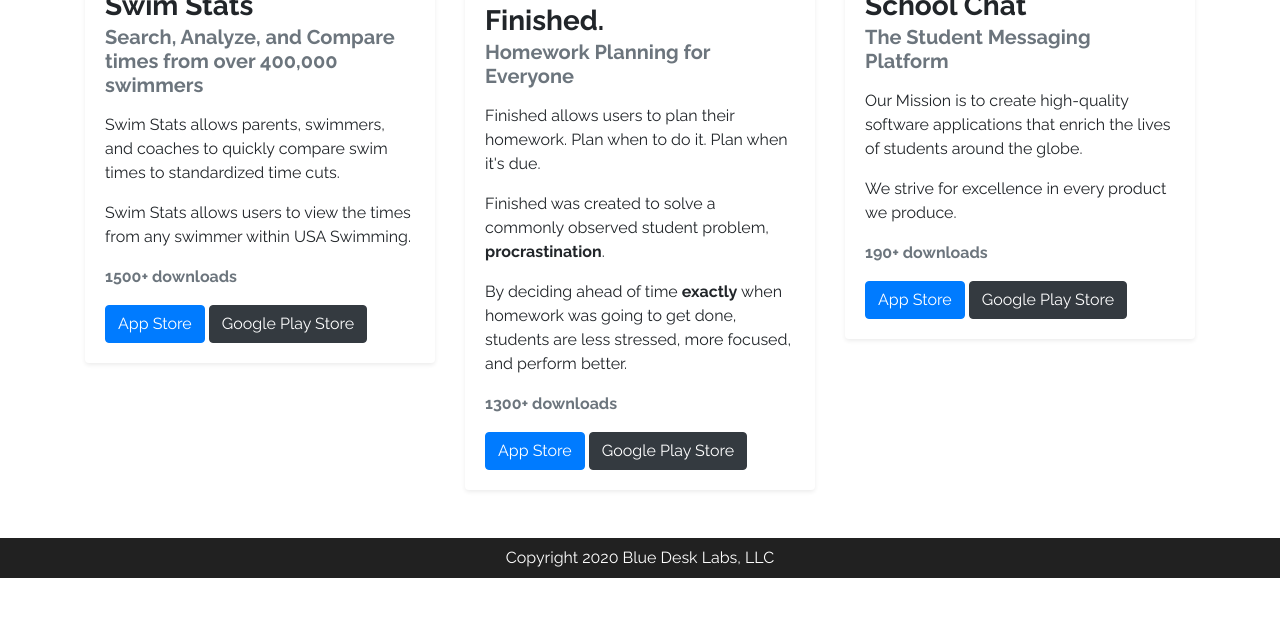
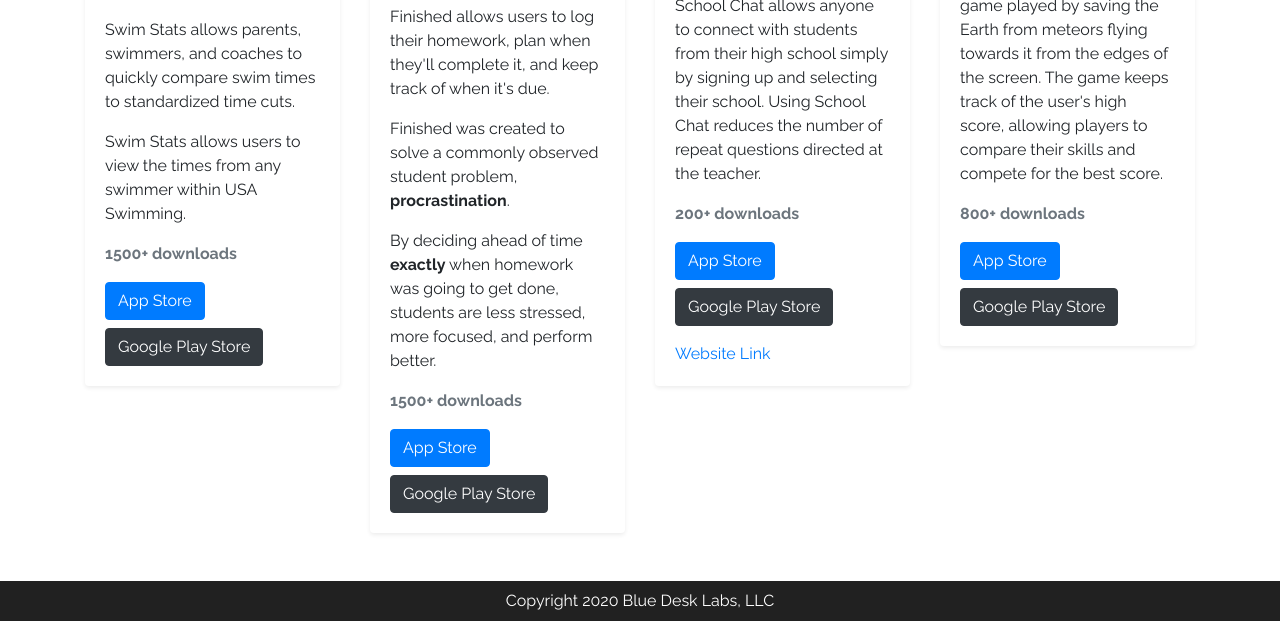
Before and after one commit to BlueDeskLabs/BlueDeskLabs.github.io, a plain HTML site: page products.html in a window 1280 px wide. Shown: the part 661-1282 px from the top of the page. Before the commit the page ends 1239 px from the top, so only its background shows below. Drawn offline with nearby package versions, Linux system fonts and the light colour scheme.

Commit message:
fix links and add meteor storm

```diff
--- a/products.html
+++ b/products.html
@@ -85,21 +85,21 @@
         </section>
         <section class="container">
             <div class="row">
-                <div class="col-12 col-md-4">
+                <div class="col-12 col-md-3">
                     <div class="card shadow-sm border-0 mb-5">
                         <img src="images/product-logos/swimstats.png" class="card-img-top"
                             alt="Finished Product Logo Icon">
                         <div class="card-body">
                             <h3 class="card-title font-weight-bold mb-2">Swim Stats</h3>
                             <h5 class="card-subtitle text-muted font-weight-bold mb-3">Search, Analyze, and
-                                Compare times from over 400,000 swimmers
+                                Compare times from USA Swimmers
                             </h5>
                             <p>Swim Stats allows parents, swimmers, and coaches to quickly compare swim times to
                                 standardized time cuts.
                             </p>
                             <p>Swim Stats allows users to view the times from any swimmer within USA Swimming.</p>
                             <p class="mt-3 text-muted font-weight-bold">1500+ downloads</p>
-                            <a class="btn btn-primary"
+                            <a class="btn btn-primary mb-2"
                                 href="https://apps.apple.com/us/app/swim-stats-view-swim-times/id1471724755">
                                 App Store
                             </a>
@@ -110,7 +110,7 @@
                         </div>
                     </div>
                 </div>
-                <div class="col-12 col-md-4">
+                <div class="col-12 col-md-3">
                     <div class="card shadow-sm border-0 mb-5">
                         <img src="images/product-logos/finished.jpg" class="card-img-top"
                             alt="Finished Product Logo Icon">
@@ -118,14 +118,14 @@
                             <h3 class="card-title font-weight-bold mb-2">Finished.</h3>
                             <h5 class="card-subtitle text-muted font-weight-bold mb-3">Homework Planning for Everyone
                             </h5>
-                            <p>Finished allows users to plan their homework. Plan when to do it. Plan when it's due.</p>
+                            <p>Finished allows users to log their homework, plan when they'll complete it, and keep track of when it's due.</p>
                             <p>Finished was created to solve a commonly observed student problem,
                                 <strong>procrastination</strong>.
                             </p>
                             <p>By deciding ahead of time <strong>exactly</strong> when homework was going to get done,
                                 students are less stressed, more focused, and perform better.</p>
-                            <p class="mt-3 text-muted font-weight-bold">1300+ downloads</p>
-                            <a class="btn btn-primary"
+                            <p class="mt-3 text-muted font-weight-bold">1500+ downloads</p>
+                            <a class="btn btn-primary mb-2"
                                 href="https://apps.apple.com/us/app/finished-get-homework-done/id1481268497">
                                 App Store
                             </a>
@@ -136,7 +136,7 @@
                         </div>
                     </div>
                 </div>
-                <div class="col-12 col-md-4">
+                <div class="col-12 col-md-3">
                     <div class="card shadow-sm border-0 mb-3">
                         <img src="images/product-logos/schoolchat.png" class="card-img-top"
                             alt="School Chat Product Logo Icon">
@@ -144,18 +144,43 @@
                             <h3 class="card-title font-weight-bold mb-2">School Chat</h3>
                             <h5 class="card-subtitle text-muted font-weight-bold mb-3">The Student Messaging Platform
                             </h5>
-                            <p>Our Mission is to create high-quality software applications that enrich the lives of
-                                students
-                                around the globe.</p>
-                            <p>We strive for excellence in every product we produce.</p>
-                            <p class="mt-3 text-muted font-weight-bold">190+ downloads</p>
-                            <a class="btn btn-primary" href="https://apps.apple.com/us/app/school-chat/id1506708305">
+                            <p>School Chat allows anyone to connect with students from their high school simply by signing up and selecting their school. Using School Chat reduces the number of repeat questions directed at the teacher. </p>
+
+                            <p class="mt-3 text-muted font-weight-bold">200+ downloads</p>
+                            <a class="btn btn-primary mb-2" href="https://apps.apple.com/us/app/school-chat/id1506708305">
                                 App Store
                             </a>
                             <a class="btn btn-dark"
                                 href="https://play.google.com/store/apps/details?id=com.schoolchat.android">
                                 Google Play Store
                             </a>
+                            <a href="https://schoolchat.app" class="mt-3 d-block">Website Link</a>
+                        </div>
+                    </div>
+                </div>
+                <div class="col-12 col-md-3">
+                    <div class="card shadow-sm border-0 mb-3">
+                        <img src="images/product-logos/meteor-storm.png" class="card-img-top" alt="Meteor Storm Logo Icon">
+                        <div class="card-body">
+                            <h3 class="card-title font-weight-bold mb-2">Meteor Storm</h3>
+
+                            <h5 class="card-subtitle text-muted font-weight-bold mb-3">The Best Game
+                            </h5>
+                            <p>Meteor Storm is a mobile game played by saving the Earth from meteors flying towards it from the edges of the screen.
+                                 The game keeps track of the user's high score, allowing players to compare their skills and compete for the best score.
+                            </p>
+
+                            </p>
+                            <p class="mt-3 text-muted font-weight-bold">800+ downloads</p>
+                            <a class="btn btn-primary mb-2"
+                                href="https://apps.apple.com/us/app/meteor-storm-defend-earth/id1358732295">
+                                App Store
+                            </a>
+                            <a class="btn btn-dark"
+                                href="https://play.google.com/store/apps/details?id=com.gmail.bluedeskstudios.Meteor_Storm&hl=en_US">
+                                Google Play Store
+                            </a>
+
                         </div>
                     </div>
                 </div>
```
Also changed, not shown: images/product-logos/meteor-storm.png (added), 8 other files.
